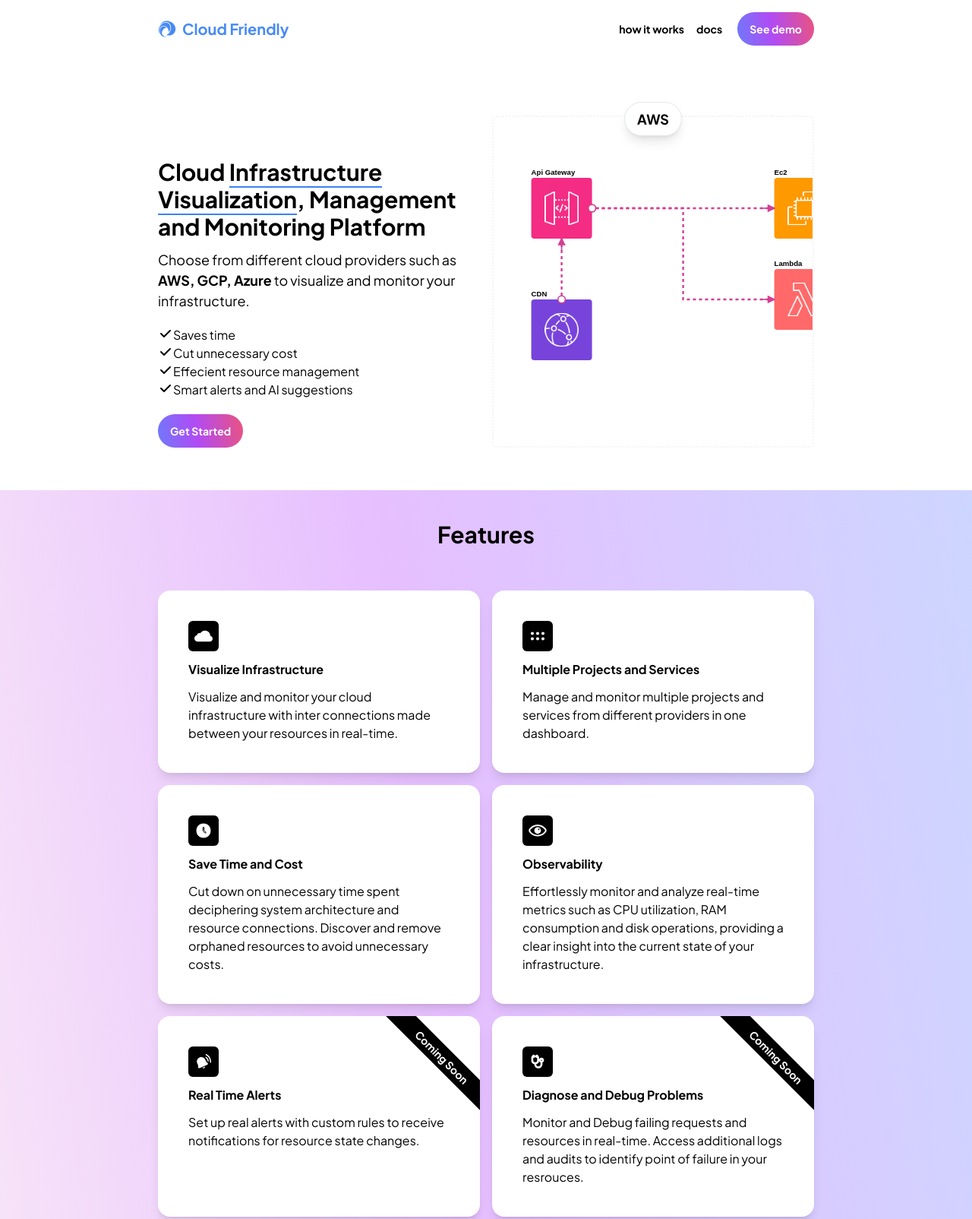
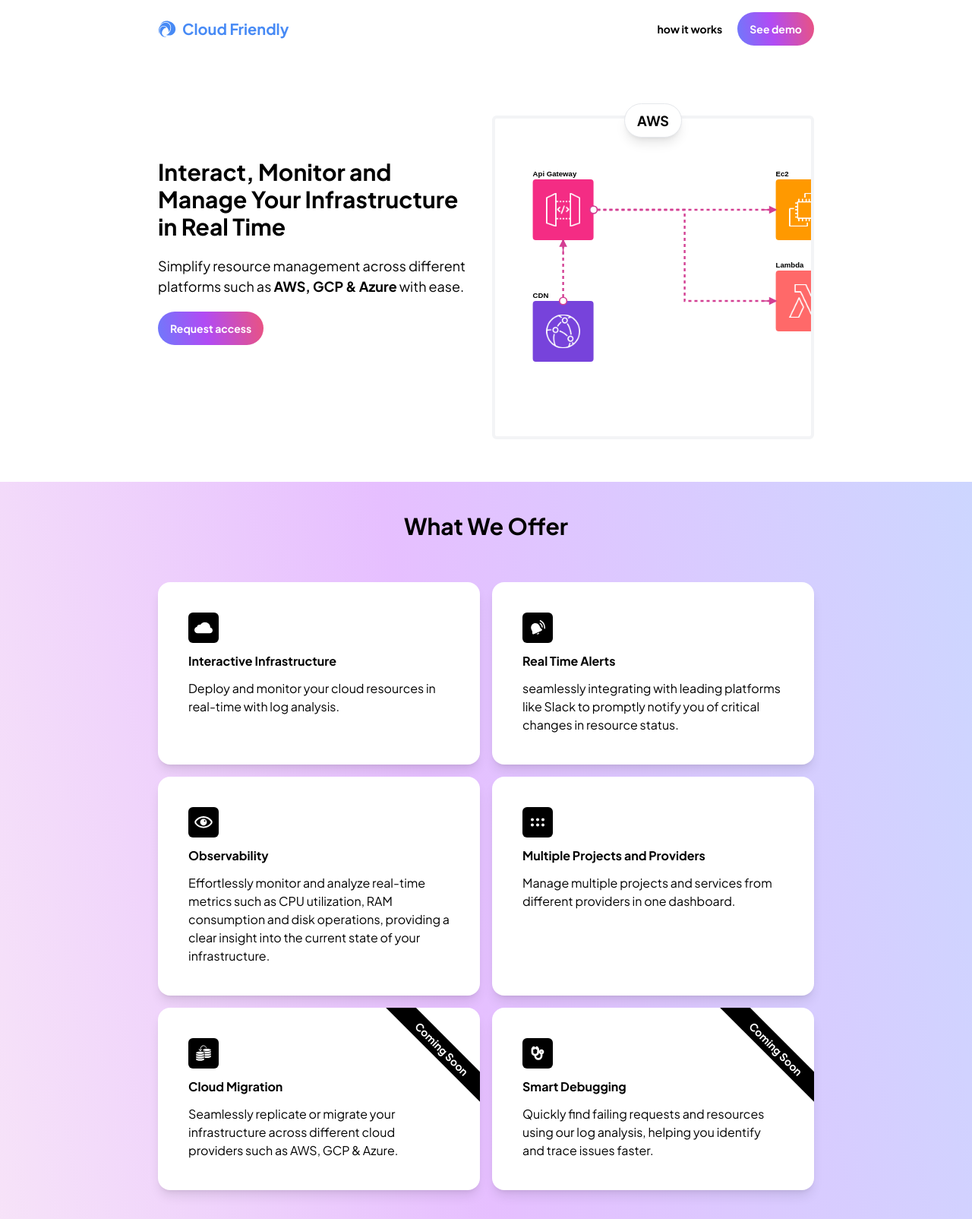
Before and after one commit to HoaX7/cloudview, an Astro site in the folder landing-page/www/: page / in a window 1280 px wide. Shown: the top 1604 px of the page at 76% size. Built offline with nearby package versions, Linux system fonts and the light colour scheme; Astro itself is replaced by a stand-in of ours.

Commit message:
improvements on landing page

```diff
--- a/landing-page/www/src/components/BrandLogo.astro
+++ b/landing-page/www/src/components/BrandLogo.astro
@@ -12,7 +12,7 @@ const width = Astro.props.width || "24";
 		"flex items-center font-bold text-[#478af5]",
 		Astro.props.size === "2xl" ? "text-2xl" : Astro.props.size === "3xl" ? "text-3xl" : "text-xl",
 	)}
-	id="hero"
+	id="logo"
 	href="/"
 >
 	<img
@@ -20,5 +20,6 @@ const width = Astro.props.width || "24";
 		width={width}
 		alt="cloudfriendly"
 		class="mr-2"
+		height={width}
 	/> Cloud Friendly
 </a>
--- a/landing-page/www/src/components/Navbar.astro
+++ b/landing-page/www/src/components/Navbar.astro
@@ -6,11 +6,12 @@ const navItems = [ {
 	key: "how-it-works",
 	name: "how it works",
 	url: "/#how-it-works",
-}, {
-	key: "docs",
-	name: "docs",
-	url: "/docs",
 },
+// {
+// 	key: "docs",
+// 	name: "docs",
+// 	url: "/docs",
+// },
 	// {
 	//     key: "faq",
 	//     name: "FAQs",
--- a/landing-page/www/src/components/landing/ContactForm.astro
+++ b/landing-page/www/src/components/landing/ContactForm.astro
@@ -6,18 +6,16 @@ import Modal from "../commons/Modal.astro";
 	class="bg-site-gradient text-white font-semibold text-sm px-4 py-3 rounded-full"
 	id="show-modal"
 >
-    Get Started
+    Request access
 </button>
 <Modal title="Contact Us" />
 
 <script>
-    console.log("script loaded here------");
     const body = document.getElementsByTagName("body")[0];
     const btn = document.getElementById("show-modal");
-    console.log("btn", btn);
     const modal = document.getElementById("default-modal");
-    btn.addEventListener("click", () => {
-    	modal.style.display = "flex";
+    btn?.addEventListener("click", () => {
+    	modal!.style.display = "flex";
     	body.style.overflow = "hidden";
     });
 
--- a/landing-page/www/src/components/landing/Features.astro
+++ b/landing-page/www/src/components/landing/Features.astro
@@ -3,28 +3,17 @@ import clsx from "clsx";
 
 const features = [
 	{
-		name: "Visualize Infrastructure",
+		name: "Interactive Infrastructure",
 		description:
-            "Visualize and monitor your cloud infrastructure with inter " +
-			"connections made between your resources in real-time.",
+            "Deploy and monitor your cloud resources in real-time with log analysis.",
 		icon: "/assets/images/cloud.svg",
 		// image: "/assets/images/cloud-view.webp"
 	},
 	{
-		name: "Multiple Projects and Services",
-		description:
-            "Manage and monitor multiple projects and services from different providers in one dashboard.",
-		icon: "/assets/images/dots.svg",
-		// image: "/assets/images/multiple-services.webp",
-		// image2: "/assets/images/multiple-projects.webp"
-	},
-	{
-		name: "Save Time and Cost",
-		description:
-            "Cut down on unnecessary time spent deciphering system architecture and resource connections. " +
-			"Discover and remove orphaned resources to avoid unnecessary costs.",
-		icon: "/assets/images/clock.svg",
-		// image: "/assets/images/diagnose.webp"
+		name: "Real Time Alerts",
+		description: "seamlessly integrating with leading platforms like Slack to " +
+		"promptly notify you of critical changes in resource status.",
+		icon: "/assets/images/alert.svg",
 	},
 	{
 		name: "Observability",
@@ -34,17 +23,25 @@ const features = [
 		// image: "/assets/images/cloud-monitor.webp"
 	},
 	{
-		name: "Real Time Alerts",
+		name: "Multiple Projects and Providers",
 		description:
-            "Set up real alerts with custom rules to receive notifications for resource state changes.",
-		icon: "/assets/images/alert.svg",
-		comingSoon: true,
+            "Manage multiple projects and services from different providers in one dashboard.",
+		icon: "/assets/images/dots.svg",
+		// image: "/assets/images/multiple-services.webp",
+		// image2: "/assets/images/multiple-projects.webp"
 	},
 	{
-		name: "Diagnose and Debug Problems",
-		description:
-            "Monitor and Debug failing requests and resources in real-time. " +
-			"Access additional logs and audits to identify point of failure in your resrouces.",
+		name: "Cloud Migration",
+		description: "Seamlessly replicate or migrate your infrastructure across different " +
+		"cloud providers such as AWS, GCP & Azure.",
+		icon: "/assets/images/migrate.svg",
+		comingSoon: true,
+		// image: "/assets/images/diagnose.webp"
+	},
+	{
+		name: "Smart Debugging",
+		description: "Quickly find failing requests and resources using our " +
+		"log analysis, helping you identify and trace issues faster.",
 		icon: "/assets/images/diagnose.svg",
 		comingSoon: true,
 	},
@@ -68,7 +65,7 @@ const features = [
 							</div>
 						)}
 						<div class="bg-black rounded-md p-2 w-10 h-10">
-							<img src={item.icon} alt={item.name + "_icon"} />
+							<img width="40px" height="40px" src={item.icon} alt={item.name + "_icon"} />
 						</div>
 						<div class="mt-3 font-semibold">{item.name}</div>
 						<p class="mt-3">{item.description}</p>
--- a/landing-page/www/src/components/landing/HeroSection.astro
+++ b/landing-page/www/src/components/landing/HeroSection.astro
@@ -4,26 +4,27 @@ import ContactForm from "./ContactForm.astro";
 ---
 
 <div class="mt-5 grid grid-cols-2 gap-4">
-	<div class="mt-24 col-span-2 lg:col-span-1">
+	<div class="md:mt-24 col-span-2 lg:col-span-1">
 		<h1 class="text-3xl font-semibold">
-                Cloud <span class="border-b-2 border-blue-500">Infrastructure Visualization</span>,
-                Management and Monitoring Platform
+			Interact, Monitor and Manage Your Infrastructure in Real Time
 		</h1>
-		<p class="mt-3">
-                Choose from different cloud providers such as <strong>AWS, GCP, Azure</strong>
-                to visualize and monitor your infrastructure.
+		<p class="my-5">
+            Simplify resource management across different platforms such as
+			<strong>AWS, GCP & Azure</strong> with ease.
 		</p>
-		<ul class="mt-5 text-base">
+		<!-- <ul class="mt-5 text-base">
 			<li class="flex items-cente"><TickIcon /> Saves time</li>
 			<li class="flex items-cente"><TickIcon /> Cut unnecessary cost</li>
 			<li class="flex items-cente"><TickIcon /> Effecient resource management</li>
 			<li class="flex items-cente"><TickIcon /> Smart alerts and AI suggestions</li>
-		</ul>
+			<li class="flex items-cente"><TickIcon /> Smart debugging</li>
+			<li class="flex items-cente"><TickIcon /> Log analysis</li>
+		</ul> -->
 		<div class="mt-5">
 			<ContactForm />
 		</div>
 	</div>
-	<div class="col-span-2 lg:col-span-1 relative mt-10 border-dotted border-2 border-gray-100 rounded-md">
+	<div class="col-span-2 lg:col-span-1 relative mt-10 border-4 border-gray-100 rounded-md">
 		<div class="bg-white absolute -top-5 left-[50%] -translate-x-1/2 rounded-full border px-4 py-2 shadow-lg z-10">
 			<span class="font-bold">AWS</span>
 		</div>
--- a/landing-page/www/src/components/landing/howItWorks/HowItWorks.astro
+++ b/landing-page/www/src/components/landing/howItWorks/HowItWorks.astro
@@ -46,11 +46,11 @@ const items = [
 							<div
 								class={clsx(
 									"px-5 col-span-2 md:col-span-1 flex flex-col",
-									i !== 1 ? "md:items-end" : "",
+									i !== 1 ? "md:items-end md:text-end" : "",
 									i === 2 ? "lg:justify-start md:justify-center lg:mt-24" : "md:justify-center"
 								)}
 							>
-								<div class="font-extrabold text-sky-400 text-3xl">
+								<div class="font-extrabold text-3xl">
                                     0{i + 1}
 								</div>
 								<h3 class="font-bold text-2xl mt-5">
@@ -80,6 +80,8 @@ const items = [
 												src="/assets/images/diagnose.webp"
 												alt="debug-cloud"
 												class=""
+												width="100%"
+												height="100%"
 											/>
 										</div>
 									</div>
@@ -95,6 +97,8 @@ const items = [
 												src="/assets/images/cloud-monitor.webp"
 												alt="monitor-cloud-2"
 												class=""
+												width="100%"
+												height="100%"
 											/>
 										</div>
 									</div>
--- a/landing-page/www/src/components/landing/howItWorks/Steps.astro
+++ b/landing-page/www/src/components/landing/howItWorks/Steps.astro
@@ -34,18 +34,20 @@ const { index = 0 } = Astro.props;
 			<div class="p-5">
 				<div class="">
 					<div class="mt-5">
-						<label class="font-semibold text-base">Name:</label>
+						<label for="name" class="font-semibold text-base">Name:</label>
 						<input
+							id="name"
 							value="US Client Project 1"
 							readonly
 							class="mt-3 w-full rounded-md p-3 bg-ceam border-sky-400 border-2 text-sm font-medium"
 						/>
 					</div>
 					<div class="mt-5">
-						<label for="" class="font-semibold text-base">
+						<label for="provider" class="font-semibold text-base">
                             Cloud Provider:
 						</label>
 						<select
+							id="provider"
 							class={clsx(
 								"bg-ceam w-full mt-3 p-3 border-sky-400 border-2 rounded-md",
 								"text-sm font-medium",
@@ -75,7 +77,7 @@ const { index = 0 } = Astro.props;
                 You must have AdministratorAccess (recommended) or be the root
                 user (not recommended). If you need help, see{" "}
 					<a
-						class="underline text-blue-500"
+						class="underline text-blue-800"
 						target="_blank"
 						href="https://docs.aws.amazon.com/IAM/latest/UserGuide/getting-set-up.html#create-an-admin"
 					>
@@ -83,9 +85,10 @@ const { index = 0 } = Astro.props;
 					</a>
 				</p>
 				<div class="mt-3 text-sm pb-3">
-					<label>AWS Account Name</label>
+					<label for="aws-name">AWS Account Name</label>
 					<div class="w-full">
 						<input
+							id="aws-name"
 							placeholder="Start typing..."
 							class="mt-2 border-gray-100 rounded-md p-2 border-2 w-full"
 						/>
@@ -93,7 +96,7 @@ const { index = 0 } = Astro.props;
 				</div>
 				<div class="mt-3 grid grid-cols-2 gap-4">
 					<div class="col-span-2">
-						<button class="text-sm bg-[#ff9900] text-white px-4 py-3 rounded-full font-semibold">
+						<button class="text-sm bg-[#ff9900] px-4 py-3 rounded-full font-semibold">
                         Link AWS Account
 						</button>
 					</div>
--- a/landing-page/www/src/layouts/Footer.astro
+++ b/landing-page/www/src/layouts/Footer.astro
@@ -41,10 +41,9 @@ const footerItems = [
 
 <section
 	id="footer"
-	class={clsx("lg:mx-48 md:mx-20 p-4 mt-5 border-t border-t-gray-100",
-		"")}
+	class={clsx("lg:mx-48 md:mx-20 p-4")}
 >
-	<div class="my-10 md:grid md:grid-cols-3 gap-4">
+	<div class="my-5 md:grid md:grid-cols-3 gap-4">
         <!-- <span class="w-full">Made with ❤️ <div>From India</div></span> -->
         <div class="md:col-span-3">
             © Cloud Friendly, 2023. All rights reserved.
--- a/landing-page/www/src/layouts/MainLayout.astro
+++ b/landing-page/www/src/layouts/MainLayout.astro
@@ -53,16 +53,18 @@ const ogImage = Astro.props.image || defaultOgImage;
 		<meta property="og:image" content={ogImage} />
 		<meta property="image" content={ogImage} />
 		<title>{Astro.props.title}</title>
+		<link rel="preconnect" href="https://fonts.gstatic.com/" crossorigin aria-disabled="true">
 		<link
 			rel="stylesheet"
-			href="https://fonts.googleapis.com/css?family=Plus Jakarta Sans:r,b"
+			href="https://fonts.googleapis.com/css?family=Plus Jakarta Sans:r,b&display=swap"
+			aria-disabled="true"
 		/>
         <!-- Google tag (gtag.js) -->
         <script
-        	async
         	src="https://www.googletagmanager.com/gtag/js?id=G-TZE0QWCKY8"
+        	defer
         ></script>
-        <script lang="ts">
+        <script lang="ts" defer>
             window.dataLayer = window.dataLayer || [];
             function gtag() {
             	// eslint-disable-next-line no-undef
--- a/landing-page/www/src/pages/index.astro
+++ b/landing-page/www/src/pages/index.astro
@@ -1,5 +1,6 @@
 ---
 import { requestDemoApi } from "../api";
+import ContactForm from "../components/landing/ContactForm.astro";
 import Features from "../components/landing/Features.astro";
 import HeroSection from "../components/landing/HeroSection.astro";
 import HowItWorks from "../components/landing/howItWorks/HowItWorks.astro";
@@ -39,13 +40,25 @@ import Mainlayout from "../layouts/MainLayout.astro";
 		</section>
 	</div>
 	<section id="features" class="mt-10 pb-10 slate-gradient">
-		<h2 class="text-center text-3xl font-bold pt-10">Features</h2>
+		<h2 class="text-center text-3xl font-bold pt-10">What We Offer</h2>
 		<Features />
 	</section>
 	<section id="how-it-works" class="mt-10 pb-10">
 		<h2 class="text-center text-3xl font-bold pt-10">How it works</h2>
 		<div class="lg:mx-48 md:mx-20 p-4 mt-5">
 			<HowItWorks />
+		</div>
+	</section>
+	<section id="get-started" class="mt-10 pb-10 slate-gradient text-center">
+		<h2 class="text-3xl font-bold pt-10">Elevate Your Infrastructure Efficiency</h2>
+		<p class="font-semibold text-gray-600 mt-3">Use Cloud Friendly today</p>
+		<div class="mt-5">
+			<button
+				class="bg-site-gradient text-white font-semibold text-sm px-4 py-3 rounded-full"
+				id="show-modal2"
+			>
+				Request access
+			</button>
 		</div>
 	</section>
 	<Footer />
@@ -73,3 +86,14 @@ import Mainlayout from "../layouts/MainLayout.astro";
 		})();
 	}
 </script>
+
+<script>
+    const body = document.getElementsByTagName("body")[0];
+    const btn = document.getElementById("show-modal2");
+    const modal = document.getElementById("default-modal");
+    btn?.addEventListener("click", () => {
+    	modal!.style.display = "flex";
+    	body.style.overflow = "hidden";
+    });
+
+</script>
```
Also changed, not shown: landing-page/www/public/assets/images/migrate.svg (added).
